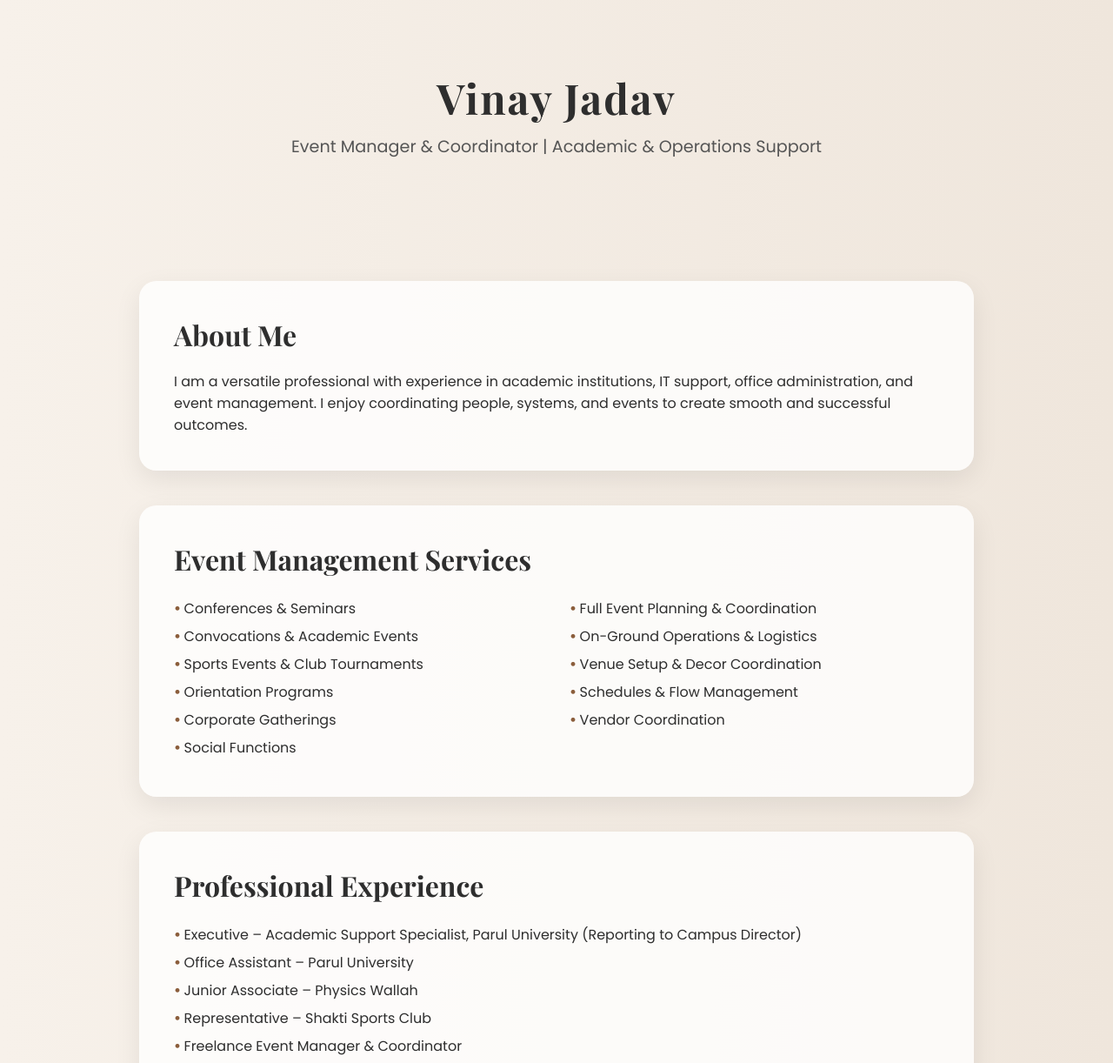
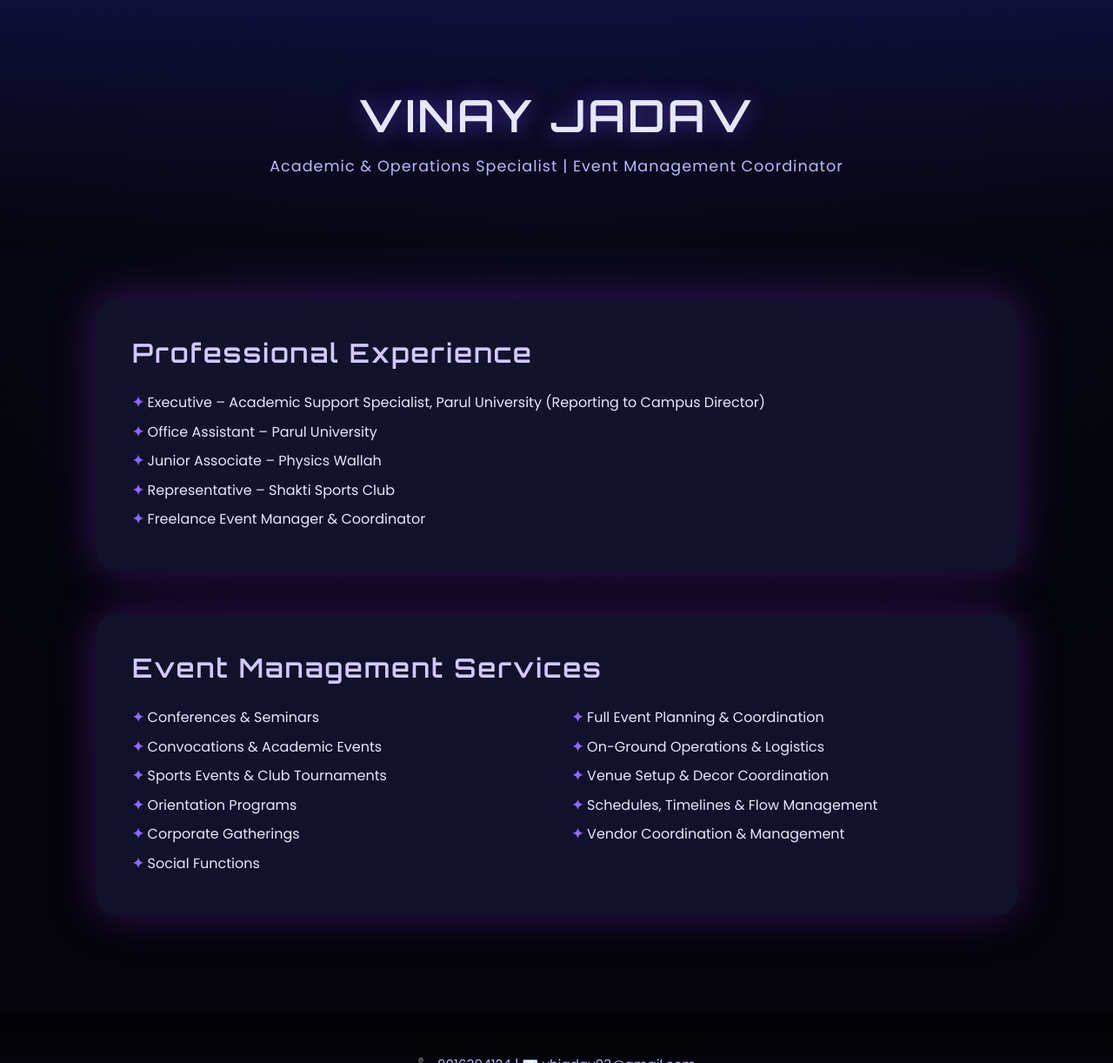
Before and after one commit to vhjadav03/VJPORTOLIO, a plain HTML site: page index.html in a window 1280 px wide. Shown: the top 1222 px of the page at 87% size. Drawn offline with nearby package versions, Linux system fonts and the light colour scheme.

Commit message:
VJ index.html

```diff
--- a/index.html
+++ b/index.html
@@ -3,75 +3,97 @@
   <meta charset="UTF-8" />
   <meta name="viewport" content="width=device-width, initial-scale=1.0" />
   <title>Vinay Jadav | Portfolio</title>
-  <link href="https://fonts.googleapis.com/css2?family=Playfair+Display:wght@500;700&family=Poppins:wght@300;400;500&display=swap" rel="stylesheet">
+  <link href="https://fonts.googleapis.com/css2?family=Orbitron:wght@400;600&family=Poppins:wght@300;400;500&display=swap" rel="stylesheet">
   <style>
     * { margin: 0; padding: 0; box-sizing: border-box; }
     body {
       font-family: 'Poppins', sans-serif;
-      background: linear-gradient(to right, #f7f1ea, #efe6dc);
-      color: #2e2e2e;
+      background: radial-gradient(circle at top, #0b0b1f, #04040a 70%);
+      color: #e6e6ff;
+      overflow-x: hidden;
     }
     header {
       text-align: center;
-      padding: 80px 20px;
+      padding: 100px 20px 80px;
+      background: linear-gradient(to bottom, rgba(15,15,60,0.9), rgba(4,4,10,0.4));
     }
     header h1 {
-      font-family: 'Playfair Display', serif;
-      font-size: 3rem;
-      letter-spacing: 2px;
+      font-family: 'Orbitron', sans-serif;
+      font-size: 3.2rem;
+      letter-spacing: 3px;
+      text-shadow: 0 0 25px rgba(120,80,255,0.6);
     }
     header p {
-      margin-top: 10px;
-      font-size: 1.2rem;
-      color: #555;
+      margin-top: 14px;
+      font-size: 1.1rem;
+      color: #b9b9ff;
+      letter-spacing: 1px;
     }
     section {
-      max-width: 1000px;
+      max-width: 1100px;
       margin: auto;
       padding: 60px 20px;
     }
     .card {
-      background: #ffffffcc;
-      border-radius: 20px;
-      padding: 40px;
-      margin-bottom: 40px;
-      box-shadow: 0 10px 30px rgba(0,0,0,0.08);
+      background: rgba(20, 20, 50, 0.85);
+      border-radius: 22px;
+      padding: 42px;
+      margin-bottom: 50px;
+      box-shadow: 0 0 50px rgba(138, 43, 226, 0.35);
+      backdrop-filter: blur(8px);
+      transform: translateY(30px);
+      opacity: 0;
+      animation: fadeUp 0.9s ease forwards;
     }
+    .card:nth-child(1){animation-delay:0.1s}
+    .card:nth-child(2){animation-delay:0.3s}
+    .card:nth-child(3){animation-delay:0.5s}@keyframes fadeUp {
+  to { transform: translateY(0); opacity: 1; }
+}
+
 h2 {
-      font-family: 'Playfair Display', serif;
-      margin-bottom: 20px;
-      font-size: 2rem;
+  font-family: 'Orbitron', sans-serif;
+  margin-bottom: 22px;
+  font-size: 1.9rem;
+  letter-spacing: 2px;
+  color: #d2c9ff;
 }
 ul {
   list-style: none;
-      line-height: 2;
+  line-height: 2.1;
 }
 ul li::before {
-      content: "• ";
-      color: #8b5e3c;
+  content: "✦ ";
+  color: #8a6bff;
   font-weight: bold;
 }
 .grid {
   display: grid;
-      grid-template-columns: repeat(auto-fit, minmax(250px, 1fr));
-      gap: 30px;
+  grid-template-columns: repeat(auto-fit, minmax(260px, 1fr));
+  gap: 35px;
 }
 footer {
   text-align: center;
-      padding: 40px 20px;
-      background: #2e2e2e;
-      color: #fff;
+  padding: 50px 20px;
+  background: linear-gradient(to top, #070712, #020205);
+  color: #bdbdff;
+  font-size: 0.95rem;
 }
-    a { color: inherit; text-decoration: none; }
+
   </style>
 </head>
 <body><header>
-  <h1>Vinay Jadav</h1>
-  <p>Event Manager & Coordinator | Academic & Operations Support</p>
-</header><section>
-  <div class="card">
-    <h2>About Me</h2>
-    <p>I am a versatile professional with experience in academic institutions, IT support, office administration, and event management. I enjoy coordinating people, systems, and events to create smooth and successful outcomes.</p>
+  <h1>VINAY JADAV</h1>
+  <p>Academic & Operations Specialist | Event Management Coordinator</p>
+</header><section> <div class="card">
+    <h2>Professional Experience</h2>
+    <ul>
+      <li>Executive – Academic Support Specialist, Parul University (Reporting to Campus Director)</li>
+      <li>Office Assistant – Parul University</li>
+      <li>Junior Associate – Physics Wallah</li>
+      <li>Representative – Shakti Sports Club</li>
+      <li>Freelance Event Manager & Coordinator</li>
+    </ul>
   </div> <div class="card">
     <h2>Event Management Services</h2>
     <div class="grid">
@@ -87,28 +109,12 @@
         <li>Full Event Planning & Coordination</li>
         <li>On-Ground Operations & Logistics</li>
         <li>Venue Setup & Decor Coordination</li>
-        <li>Schedules & Flow Management</li>
-        <li>Vendor Coordination</li>
+        <li>Schedules, Timelines & Flow Management</li>
+        <li>Vendor Coordination & Management</li>
       </ul>
     </div>
-  </div> <div class="card">
-    <h2>Professional Experience</h2>
-    <ul>
-      <li>Executive – Academic Support Specialist, Parul University (Reporting to Campus Director)</li>
-      <li>Office Assistant – Parul University</li>
-      <li>Junior Associate – Physics Wallah</li>
-      <li>Representative – Shakti Sports Club</li>
-      <li>Freelance Event Manager & Coordinator</li>
-    </ul>
-  </div> <div class="card">
-    <h2>Education</h2>
-    <ul>
-      <li>ITI – Information & Technology Communication System Maintenance</li>
-      <li>BCA – Dr. Babasaheb Ambedkar Open University (Pursuing)</li>
-    </ul>
-  </div>
-</section><footer>
+  </div></section><footer>
   <p>📞 9016394124 | ✉️ vhjadav03@gmail.com</p>
-  <p>Vadodara, Gujarat</p>
+  <p>Vadodara, Gujarat, India</p>
 </footer></body>
 </html>
```
Lines whose indentation alone changed are shown as unchanged.
